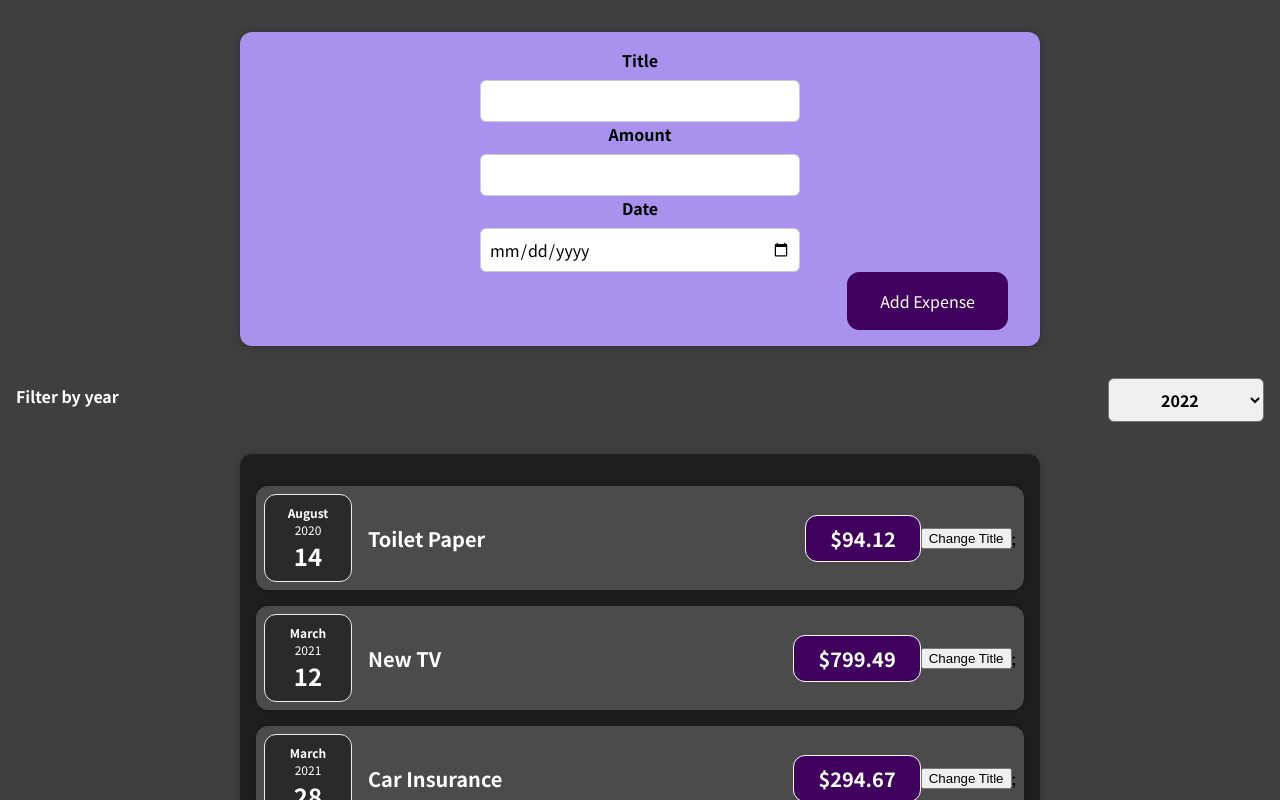
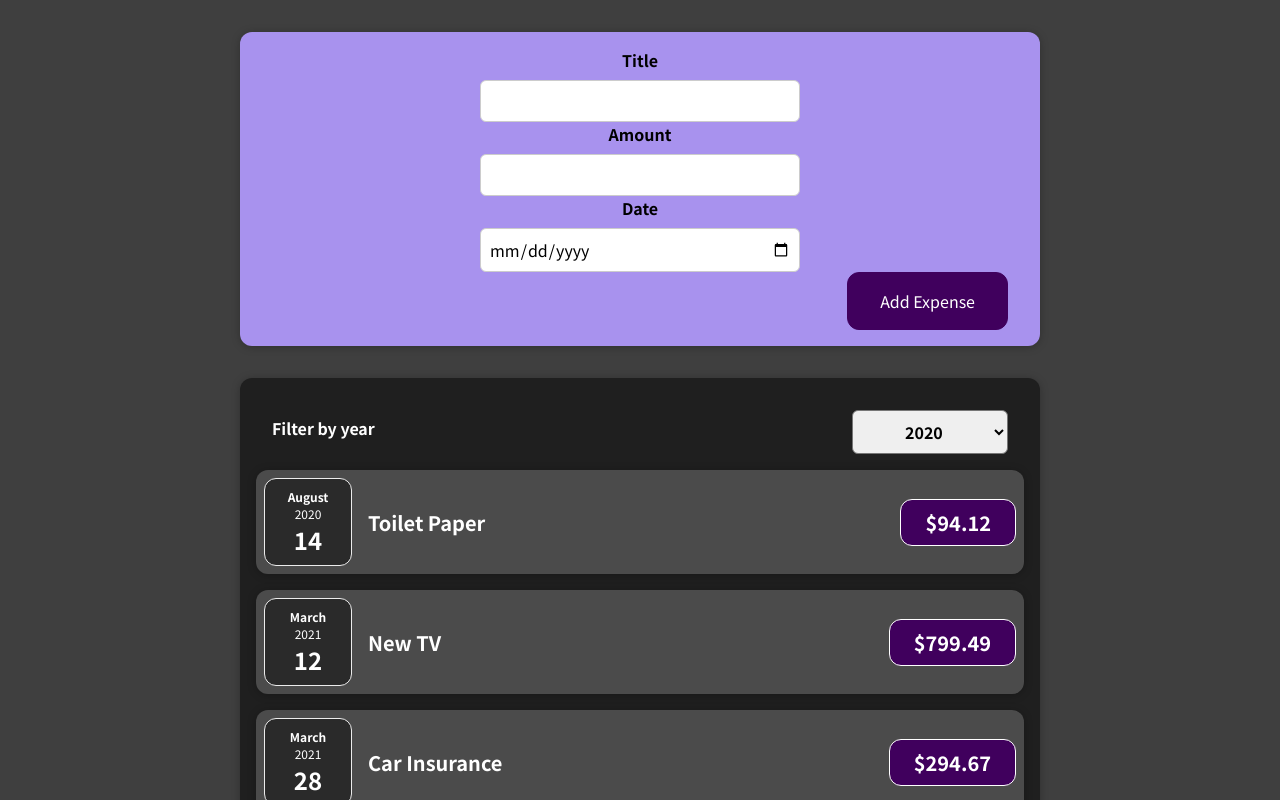
Before and after one commit to rmohanmd/Expense-Tracker, a React (Create React App) app: page / in a window 1280 px wide. Shown: the top 800 px of the page. Built offline with nearby package versions, Linux system fonts and the light colour scheme.

Commit message:
Added state and callback of selected year from expenses filter component

```diff
--- a/src/components/Expenses/ExpenseItem.js
+++ b/src/components/Expenses/ExpenseItem.js
@@ -1,23 +1,16 @@
-import React, { useState } from "react";
+import React from "react";
 import "./ExpenseItem.css";
 import ExpenseDate from "./ExpenseDate";
 import Card from "../UI/Card";
 
 const ExpenseItem = (props) => {
-  const [title, setTitle] = useState(props.title);
-
-  const clickHandler = () => {
-    setTitle("UPDATED!");
-  };
-
   return (
     <Card className="expense-item">
       <ExpenseDate date={props.date} />
       <div className="expense-item__description">
-        <h2>{title}</h2>
+        <h2>{props.title}</h2>
       </div>
       <div className="expense-item__price">${props.amount}</div>
-      <button onClick={clickHandler}>Change Title</button>;
     </Card>
   );
 };
--- a/src/components/Expenses/Expenses.js
+++ b/src/components/Expenses/Expenses.js
@@ -1,14 +1,24 @@
-import React from "react";
+import React, { useState } from "react";
 import ExpenseItem from "./ExpenseItem";
 import Card from "../UI/Card";
 import "./Expenses.css";
 import ExpensesFilter from "./ExpensesFilter";
 
 const Expenses = ({ expenses }) => {
+  const [year, setYear] = useState("2020");
+
+  const filterChangeHandler = (pickedYear) => {
+    setYear(pickedYear);
+    console.log(pickedYear);
+  };
+
   return (
     <div>
-      <ExpensesFilter />
       <Card className="expenses">
+        <ExpensesFilter
+          selectedYear={year}
+          onChangeFilter={filterChangeHandler}
+        />
         <ExpenseItem
           title={expenses[0].title}
           amount={expenses[0].amount}
--- a/src/components/Expenses/ExpensesFilter.js
+++ b/src/components/Expenses/ExpensesFilter.js
@@ -2,12 +2,16 @@ import React from "react";
 
 import "./ExpensesFilter.css";
 
-const ExpensesFilter = () => {
+const ExpensesFilter = (props) => {
+  const filterChangeHandler = (event) => {
+    props.onChangeFilter(event.target.value);
+  };
+
   return (
     <div className="expenses-filter">
       <div className="expenses-filter__control">
         <label>Filter by year</label>
-        <select>
+        <select value={props.selectedYear} onChange={filterChangeHandler}>
           <option value="2022">2022</option>
           <option value="2021">2021</option>
           <option value="2020">2020</option>
```
